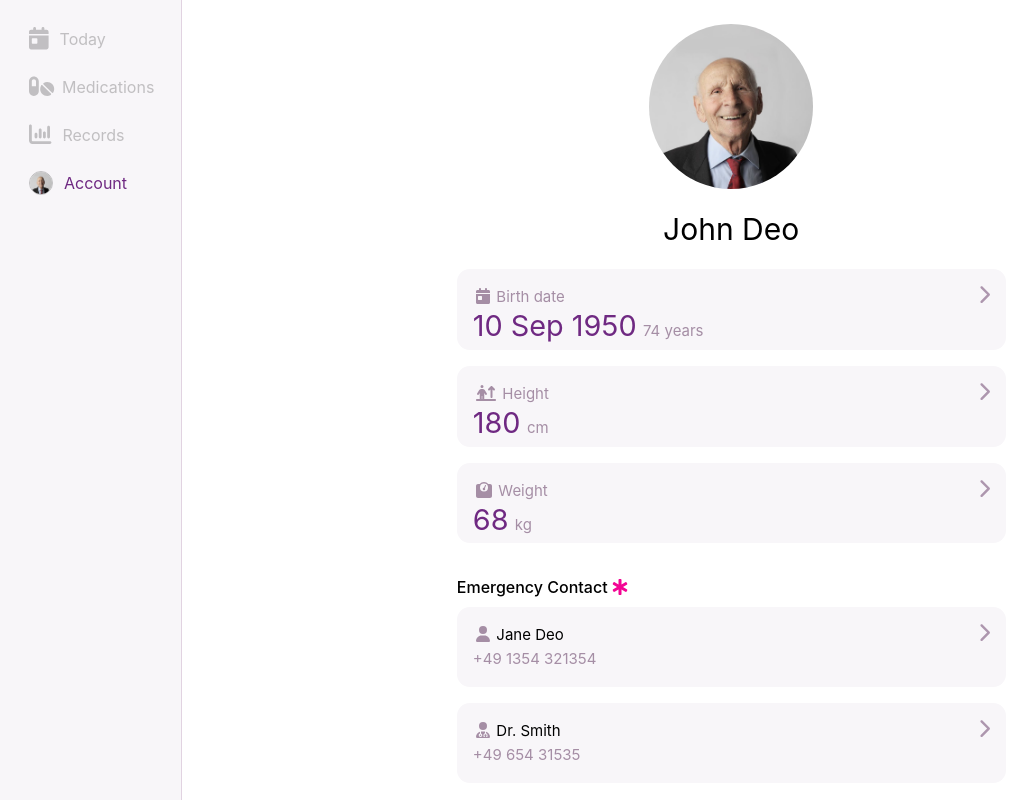
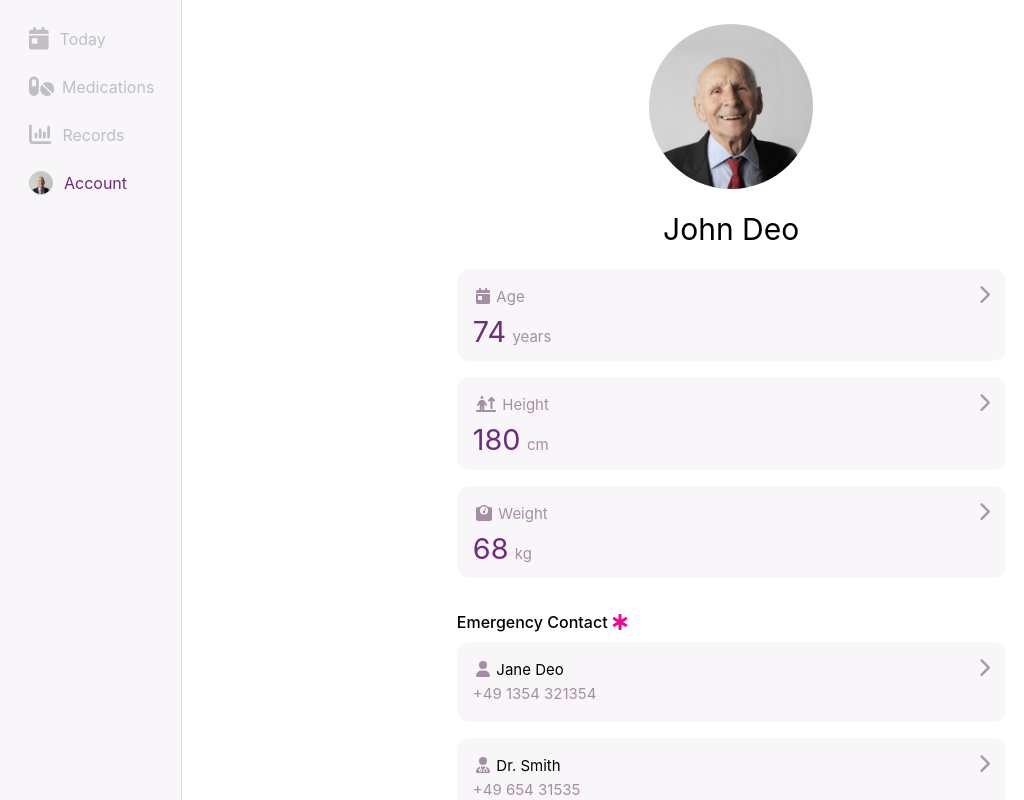
Before and after one commit to soon-y/caregem, a Vue app: page /account in a window 1280 px wide. Shown: the whole page, without its empty margins (0-1024 px from the left). Built offline with nearby package versions, Linux system fonts and the light colour scheme.

Commit message:
update age

```diff
--- a/src/views/AccountView.vue
+++ b/src/views/AccountView.vue
@@ -42,11 +42,11 @@ calcAge()
 
       <div class="card-wrapper">
         <font-awesome-icon icon="calendar-day" class="icon" />
-        <span :style="{ color: 'var(--white-lila-dunkel)' }">Birth date</span>
+        <span :style="{ color: 'var(--white-lila-dunkel)' }">Age</span>
         <font-awesome-icon icon="chevron-right" class="box-arrowRight"/>
         <div>
-          <span class="value-text">10 Sep 1950</span>
-          <span class="unit">{{ age }} years</span>
+          <span class="value-text">{{ age }}</span>
+          <span class="unit">years</span>
         </div>
       </div>
 
@@ -195,7 +195,6 @@ calcAge()
     margin-top:1rem;
     font-size: 1.8rem;
     color: var(--main-lila-hell);
-    line-height: 1.2;
   }
 
   .unit{
```
